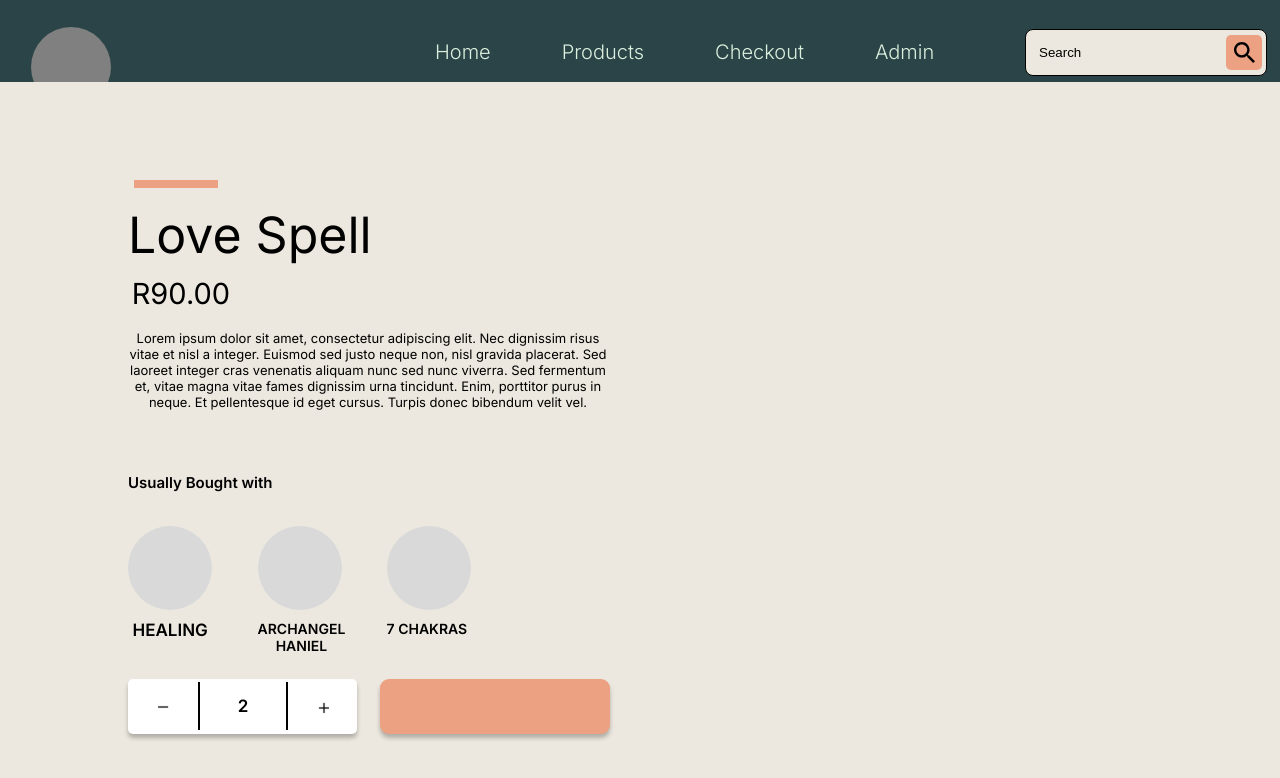
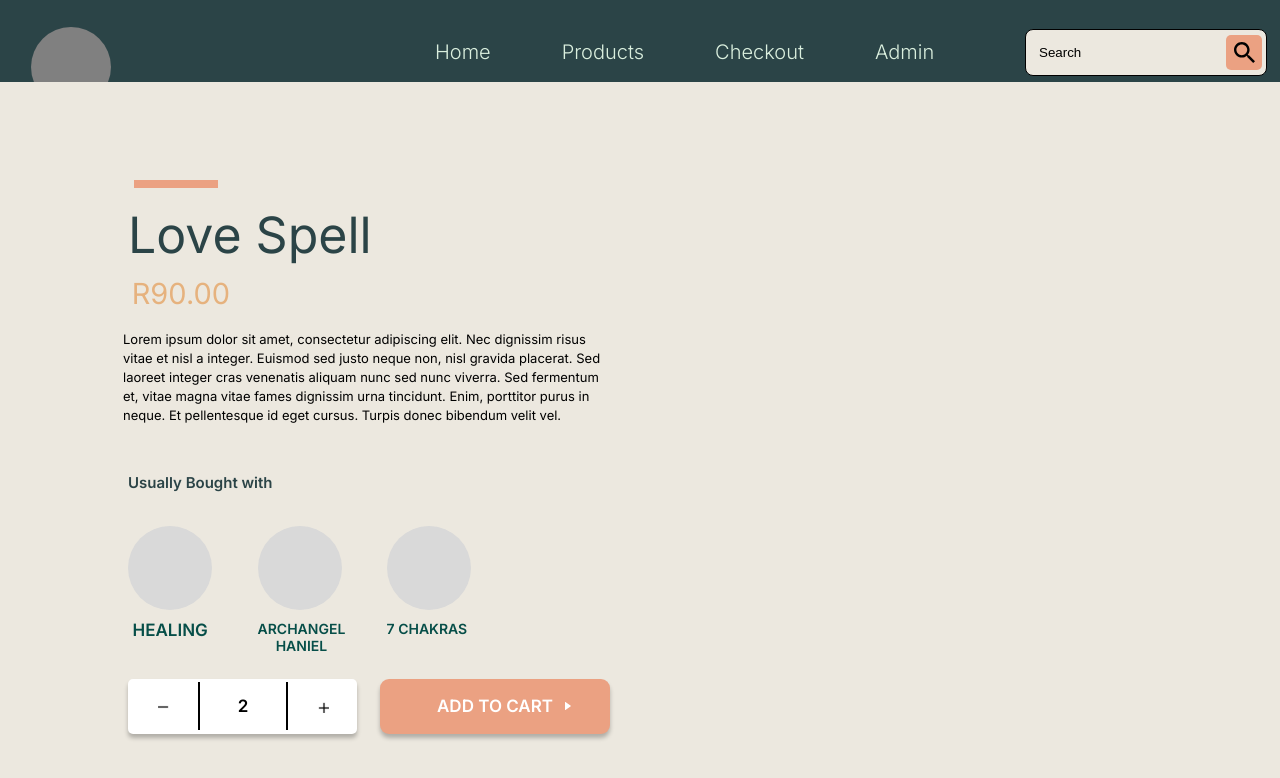
Before and after one commit to Tsebo200/Oilixate, a React (Create React App) app in the folder client/: page /IndiProduct in a window 1280 px wide. Shown: the top 778 px of the page. Built offline with nearby package versions, Linux system fonts and the light colour scheme.

Commit message:
Completed the left side of IndiProduct page

```diff
--- a/client/src/components/IndividualProduct.js
+++ b/client/src/components/IndividualProduct.js
@@ -45,7 +45,8 @@ const IndividualProduct = () => {
                     </div>
                 </div>
                 <div className="add-cart-btn">
-                    <p className="add-to-cart-text"></p>
+                    <p className="add-to-cart-text">Add To Cart</p>
+                    <div className="right-chevron-arrow-icon"></div>
                 </div>
             </div>
             </div>
--- a/client/src/index.css
+++ b/client/src/index.css
@@ -554,7 +554,7 @@ html, body, p, li, ul, h1{
   font-family: 'Inter';
   font-weight: 400;
   font-size: 50px;
-  color: #000000;
+  color: #2B4447;
   float: left;
 }
 
@@ -564,7 +564,7 @@ html, body, p, li, ul, h1{
   font-size: 29px;
   margin-top: 71px;
   margin-left: -240px;
-  color: #000000;
+  color: #E6B27E;
   float: left;
 }
 
@@ -576,6 +576,8 @@ html, body, p, li, ul, h1{
   margin-left: -5px;
   font-weight: 400;
   font-size: 13px;
+  line-height: 19px;
+  text-align: left;
   float: left;
 }
 
@@ -584,7 +586,7 @@ html, body, p, li, ul, h1{
   font-weight: 600;
   margin-top: 52px;
   font-size: 15px;
-  color: #000000;
+  color: #2B4447;
   float: left;
 }
 
@@ -612,7 +614,7 @@ html, body, p, li, ul, h1{
   margin-left: 5px;
   font-weight: 600;
   font-size: 17px;
-  color: #000000;
+  color: #064E48;
   text-transform: uppercase;
   float: left;
 }
@@ -640,7 +642,7 @@ html, body, p, li, ul, h1{
   margin-top: 10px;
   font-weight: 600;
   font-size: 14px;
-  color: #000000;
+  color: #064E48;
   text-transform: uppercase;
   float: left;
 }
@@ -668,7 +670,7 @@ html, body, p, li, ul, h1{
   margin-top: 10px;
   font-weight: 600;
   font-size: 14px;
-  color: #000000;
+  color: #064E48;
   text-transform: uppercase;
   float: left;
 }
@@ -775,4 +777,28 @@ html, body, p, li, ul, h1{
   border-radius: 9px;
   box-shadow: 0px 4px 4px rgba(0, 0, 0, 0.25);
   float: left;
+}
+
+.add-cart-btn:hover{
+  background: #2B4447;
   }
+
+  .add-to-cart-text{
+  font-family: 'Inter';
+  margin-top: 17px;
+  font-weight: 600;
+  font-size: 17px;
+  text-transform: uppercase;
+  color: #FFFFFF;
+  }
+
+  .right-chevron-arrow-icon{
+    width: 6px;
+    height: 8px;
+    margin-left: 185px;
+    margin-top: -14px;
+    background-image: url('../src/assets/RightChevArrow.svg');
+    background-repeat: no-repeat;
+    background-size: cover;
+    background-position: center;
+  }
```
Also changed, not shown: client/src/assets/RightChevArrow.svg (added).
